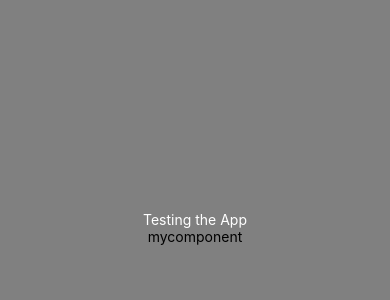
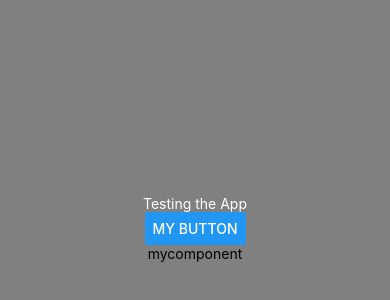
Before and after one commit to pavanbhat1999/Mark-App, a React Native app: screen / in a window 390 px wide. Shown: the part 194-494 px from the top of the page. Built offline with nearby package versions, Linux system fonts and the light colour scheme.

Commit message:
button added

```diff
--- a/App.js
+++ b/App.js
@@ -1,6 +1,6 @@
 import { StatusBar } from 'expo-status-bar';
 import React from 'react';
-import { StyleSheet, Text, View } from 'react-native';
+import { StyleSheet, Text, View, Button, Alert } from 'react-native';
 import mycomponent from './components/firstcomponent';
 
 const App = () => {
@@ -8,6 +8,7 @@ const App = () => {
     <View style={styles.container}>
       <Text style={textStyle.container}>Testing the App</Text>
       <StatusBar style="auto" />
+      <Button title="My button" onPress = {() => Alert.alert('button pressed')} />
       <Text>mycomponent</Text>
     </View>
   );
```
